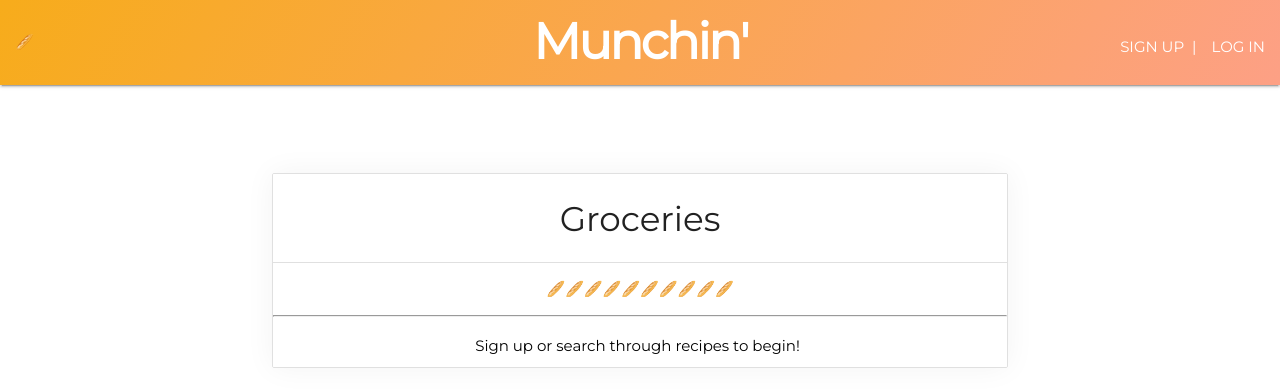
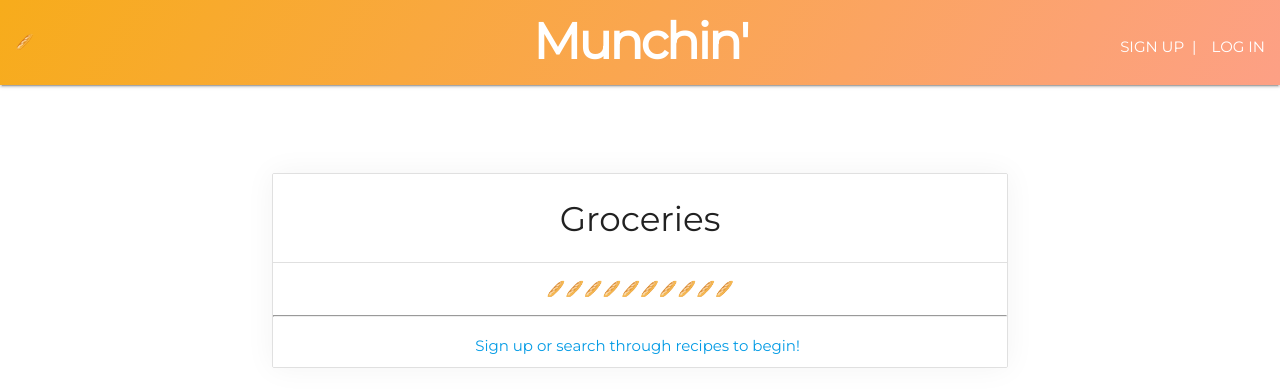
Before and after one commit to arkauffman/munch, a React (Create React App) app: page / in a window 1280 px wide. Shown: the top 392 px of the page. Built offline with nearby package versions, Linux system fonts and the light colour scheme; no server answers.

Commit message:
updated sign in/log in color

```diff
--- a/src/components/NavBar/NavBar.css
+++ b/src/components/NavBar/NavBar.css
@@ -6,7 +6,6 @@ nav {
 }
 
 a {
-    color: black !important;
     padding-top: 15px;
     padding-right: 15px;
     size: 10px;
```
